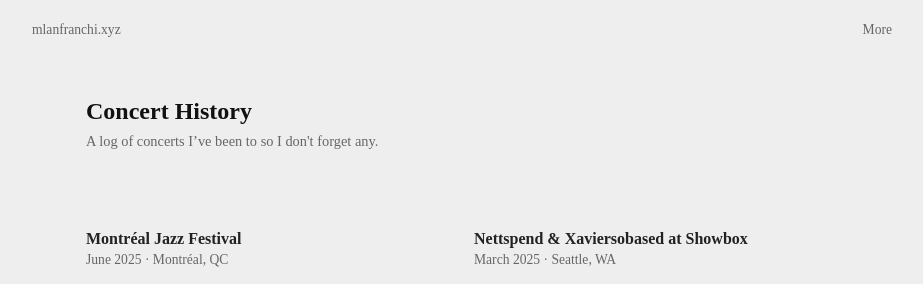
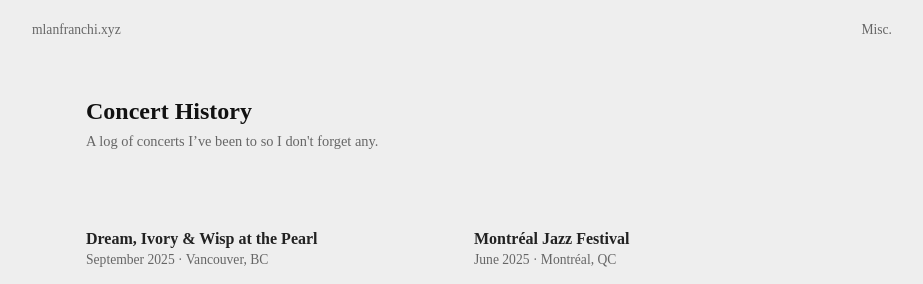
Before and after one commit to marcolanfranchi/ml, a Flask app: page /concert-history/ in a window 1280 px wide. Shown: the top 284 px of the page, without its empty margins (178-1101 px from the left). Run offline with Flask 3, Linux system fonts and the light colour scheme; some web fonts are replaced.

Commit message:
small changes

```diff
--- a/app.py
+++ b/app.py
@@ -38,7 +38,7 @@ portfolio_data = {
             'title': 'Data Analyst Intern',
             'company': 'Nettwerk Music Group',
             'date': 'Sept 2023 - May 2024',
-            'description': "Developed dashboards, data pipelines, and applied machine learning \
+            'description': "Developed dashboards, data pipelines, and applied data science \
                 techniques analyzing global streaming data for hundreds of artists as part of the \
                     Analytics team in an independent music label.",
             'tech': ["Snowflake", "SQL", "Tableau", "Python", "Scikit-learn", "Data Visualization",
@@ -145,6 +145,13 @@ portfolio_data = {
 
     'concerts': [
 
+        {
+            'title': "Dream, Ivory & Wisp at the Pearl",
+            'date': 'September 2025',
+            'location': 'Vancouver, BC',
+            'folder': 'concerts/wisp-sept2025', # Folder in static/images/
+            'images': ['1.jpg', '2.png']
+        },
         {
             'title': "Montréal Jazz Festival",
             'date': 'June 2025',
--- a/templates/base.html
+++ b/templates/base.html
@@ -29,7 +29,7 @@
                     <a href="#projects" class="nav-link">Projects</a>
                 </li>
                 <li class="nav-link dropdown">
-                    <a href="#" class="nav-link">More</a>
+                    <a href="#" class="nav-link">Misc.</a>
                     <div class="dropdown-content">
                         <a href="{{ url_for('listening_history') }}">Listening History</a>
                         <a href="{{ url_for('concert_history') }}">Concert History</a>
@@ -39,7 +39,7 @@
             {% else %}
             <ul class="nav-menu">
                     <li class="nav-link dropdown">
-                    <a href="#" class="nav-link">More</a>
+                    <a href="#" class="nav-link">Misc.</a>
                     <div class="dropdown-content">
                         <a href="{{ url_for('listening_history') }}">Listening History</a>
                         <a href="{{ url_for('concert_history') }}">Concert History</a>
```
Also changed, not shown: static/concerts/wisp-sept2025/1.jpg (added), 1 other file.
